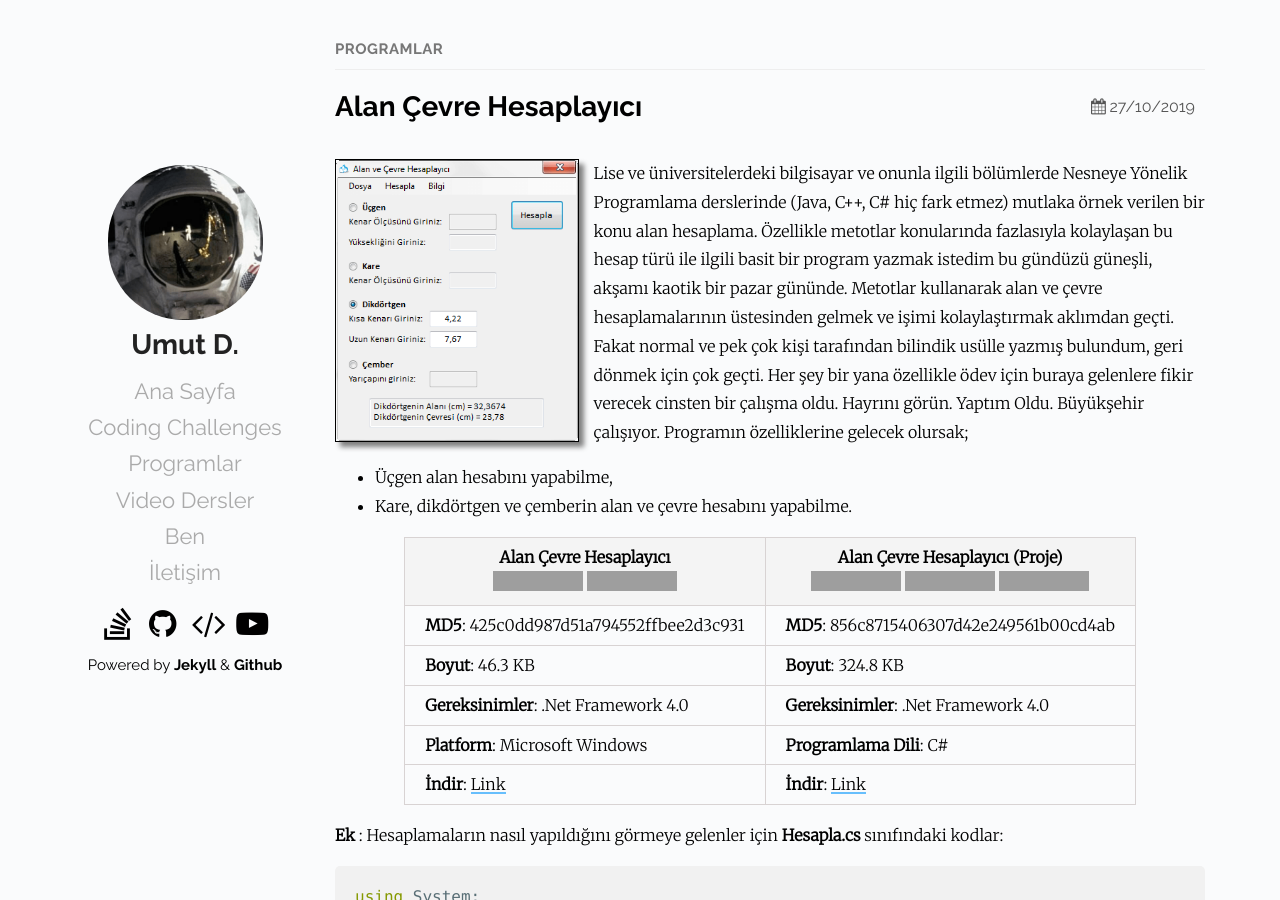
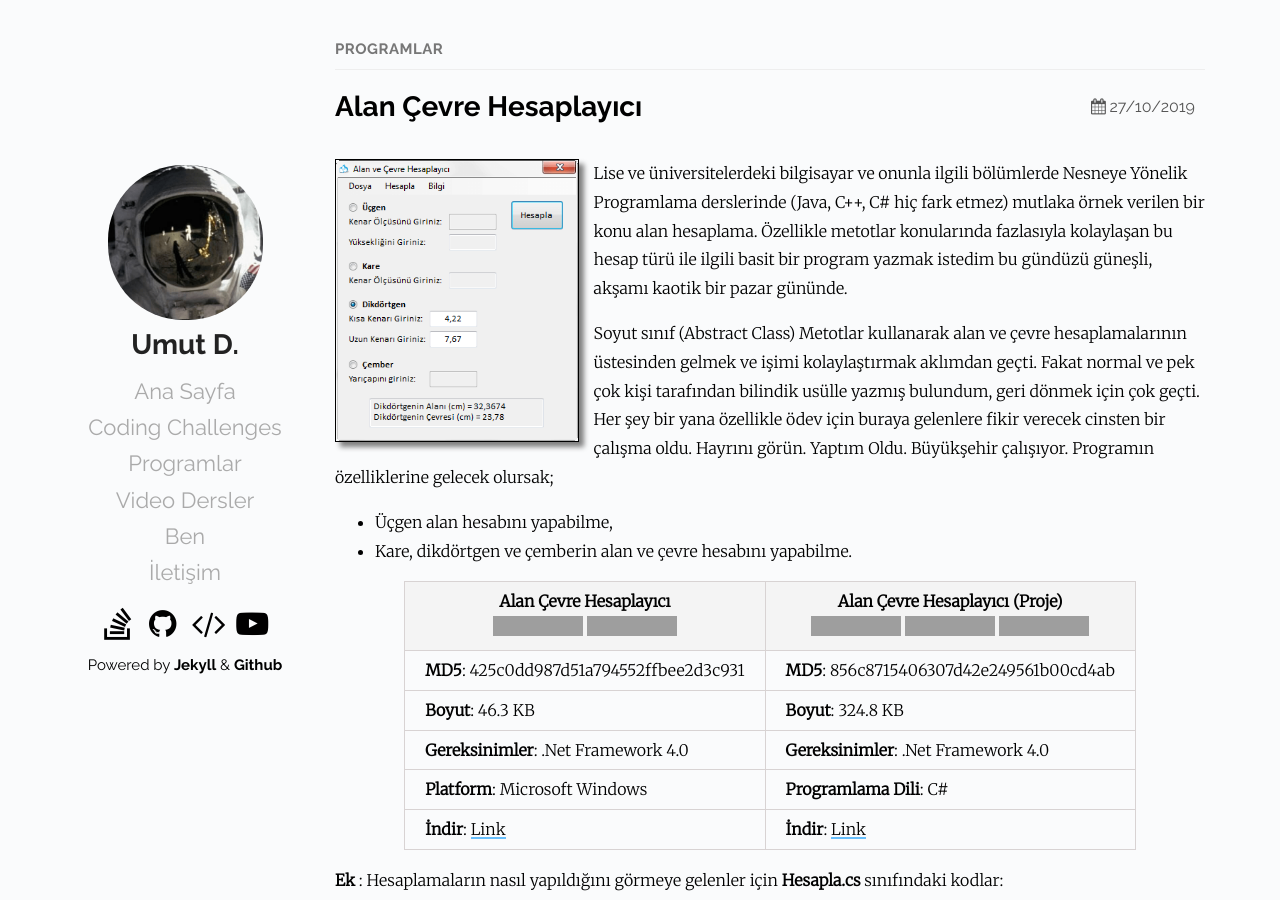
Before and after one commit to Umut-D/umutd.com, a Jekyll site: the page built from _posts/programlar/2019-10-27-alan-cevre-hesaplayici.md, in a window 1280 px wide and 900 px high. Built offline with Jekyll 4.4.1, drawn with Linux system fonts in a browser that asks for light colours; grey boxes are pictures that could not be loaded.

Commit message:
program kodlari duzenlendi

```diff
--- a/_posts/programlar/2019-10-27-alan-cevre-hesaplayici.md
+++ b/_posts/programlar/2019-10-27-alan-cevre-hesaplayici.md
@@ -11,7 +11,9 @@ redirect_from:
 ---
 ![alan-cevre-hesaplayici](/images/programlar/alan-cevre-hesaplayici.png){: width="28%"}
 
-Lise ve üniversitelerdeki bilgisayar ve onunla ilgili bölümlerde Nesneye Yönelik Programlama derslerinde (Java, C++, C# hiç fark etmez) mutlaka örnek verilen bir konu alan hesaplama. Özellikle metotlar konularında fazlasıyla kolaylaşan bu hesap türü ile ilgili basit bir program yazmak istedim bu gündüzü güneşli, akşamı kaotik bir pazar gününde. Metotlar kullanarak alan ve çevre hesaplamalarının üstesinden gelmek ve işimi kolaylaştırmak aklımdan geçti. Fakat normal ve pek çok kişi tarafından bilindik usülle yazmış bulundum, geri dönmek için çok geçti. Her şey bir yana özellikle ödev için buraya gelenlere fikir verecek cinsten bir çalışma oldu. Hayrını görün. Yaptım Oldu. Büyükşehir çalışıyor. Programın özelliklerine gelecek olursak;
+Lise ve üniversitelerdeki bilgisayar ve onunla ilgili bölümlerde Nesneye Yönelik Programlama derslerinde (Java, C++, C# hiç fark etmez) mutlaka örnek verilen bir konu alan hesaplama. Özellikle metotlar konularında fazlasıyla kolaylaşan bu hesap türü ile ilgili basit bir program yazmak istedim bu gündüzü güneşli, akşamı kaotik bir pazar gününde.
+
+Soyut sınıf (Abstract Class) Metotlar kullanarak alan ve çevre hesaplamalarının üstesinden gelmek ve işimi kolaylaştırmak aklımdan geçti. Fakat normal ve pek çok kişi tarafından bilindik usülle yazmış bulundum, geri dönmek için çok geçti. Her şey bir yana özellikle ödev için buraya gelenlere fikir verecek cinsten bir çalışma oldu. Hayrını görün. Yaptım Oldu. Büyükşehir çalışıyor. Programın özelliklerine gelecek olursak;
 
 - Üçgen alan hesabını yapabilme,
 - Kare, dikdörtgen ve çemberin alan ve çevre hesabını yapabilme.
```
